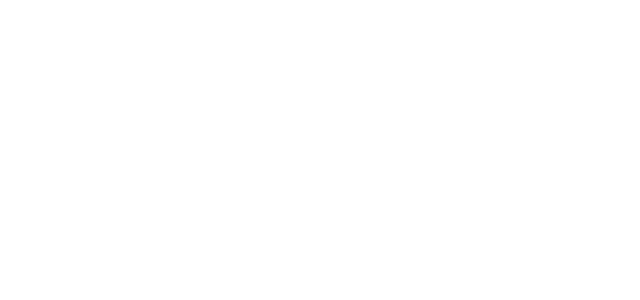
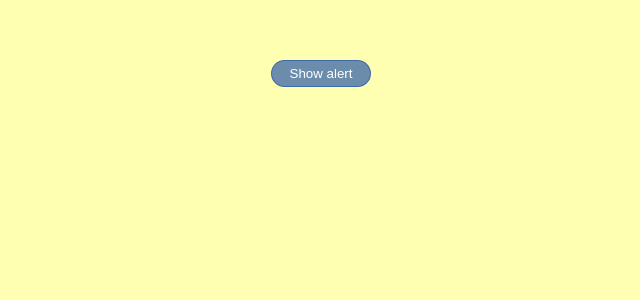
Before and after one commit to nadiiahonchar1/vue-task8, a Vue app: page / in a window 1280 px wide. Shown: the top 300 px of the page, without its empty margins (319-959 px from the left). Built offline with nearby package versions, Linux system fonts and the light colour scheme.

Commit message:
added AppAlert

```diff
--- a/src/App.vue
+++ b/src/App.vue
@@ -1,11 +1,37 @@
 <template>
-  <div></div>
+  <div class="container">
+    <app-alert
+      v-if="alert"
+      text="This is warning"
+      title="Warning!"
+      type="danger"
+      @close="alert = false"
+      closable
+    ></app-alert>
+    <div class="cadr">
+      <button class="btn primary" @click="toggleAlert">
+        {{ alert ? "Hide" : "Show" }} alert
+      </button>
+    </div>
+  </div>
 </template>
 
 <script>
+import AppAlert from "./components/AppAlert.vue";
+
 export default {
   name: "App",
-  components: {},
+  components: { AppAlert },
+  data() {
+    return {
+      alert: false,
+    };
+  },
+  methods: {
+    toggleAlert() {
+      this.alert = !this.alert;
+    },
+  },
 };
 </script>
 
@@ -18,4 +44,66 @@
   color: #2c3e50;
   margin-top: 60px;
 }
+body {
+  background-color: rgb(255 255 0 / 30%);
+}
+
+.container {
+  margin: 0 auto;
+  width: 50vw;
+}
+
+.card {
+  border: 1px solid rgb(87, 87, 199);
+  border-radius: 10px;
+}
+
+.card-title {
+  margin-bottom: 10px;
+}
+
+.card {
+  margin-bottom: 5px;
+  padding: 5px 20px;
+}
+.centeder {
+  display: flex;
+  justify-content: center;
+  gap: 10px;
+}
+.btn {
+  display: inline-block;
+  min-width: 100px;
+  padding: 5px;
+  border-radius: 20px;
+  background-color: transparent;
+  border: 1px solid #2756a8ad;
+  color: #2756a8ad;
+  cursor: pointer;
+}
+
+.danger {
+  color: rgb(219, 29, 29);
+  border: 1px solid red;
+}
+
+.primary,
+.btn:hover {
+  border: 1px solid #2756a8ad;
+  background-color: #2756a8ad;
+  color: white;
+}
+
+.btn:hover {
+  border-color: #022950;
+}
+
+[disabled] {
+  background-color: #ccc7ba;
+}
+
+.danger:hover {
+  color: rgb(255 151 0);
+  border: 1px solid rgb(255 151 0);
+}
 </style>
--- /dev/null
+++ b/src/components/AppAlert.vue
@@ -0,0 +1,53 @@
+<template>
+  <div class="alert" :class="type">
+    <h3 class="alert-title">{{ title }}</h3>
+    <p class="alert-text">{{ text }}</p>
+    <button class="btn" :class="type" v-if="closable" @click="$emit('close')">
+      Close
+    </button>
+  </div>
+</template>
+
+<script>
+export default {
+  emits: ["close"],
+  props: {
+    text: String,
+    title: String,
+    closable: {
+      type: Boolean,
+      required: false,
+      default: false,
+    },
+    type: {
+      type: String,
+      required: false,
+      default: "primary",
+      validator(val) {
+        return ["primary", "danger", "warning"].includes(val);
+      },
+    },
+  },
+};
+</script>
+
+<style scoped>
+.alert {
+  border: 2px double white;
+  border-radius: 20px;
+  padding: 10px;
+  margin-bottom: 20px;
+}
+.primary {
+  background: linear-gradient(to right, blue, 5%, yellow, 75%, white);
+  color: blue;
+}
+.danger {
+  background: linear-gradient(to right, red, 5%, yellow, 75%, white);
+  color: red;
+}
+.warning {
+  background: linear-gradient(to right, orange, 5%, yellow, 75%, white);
+  color: orange;
+}
+</style>
```
